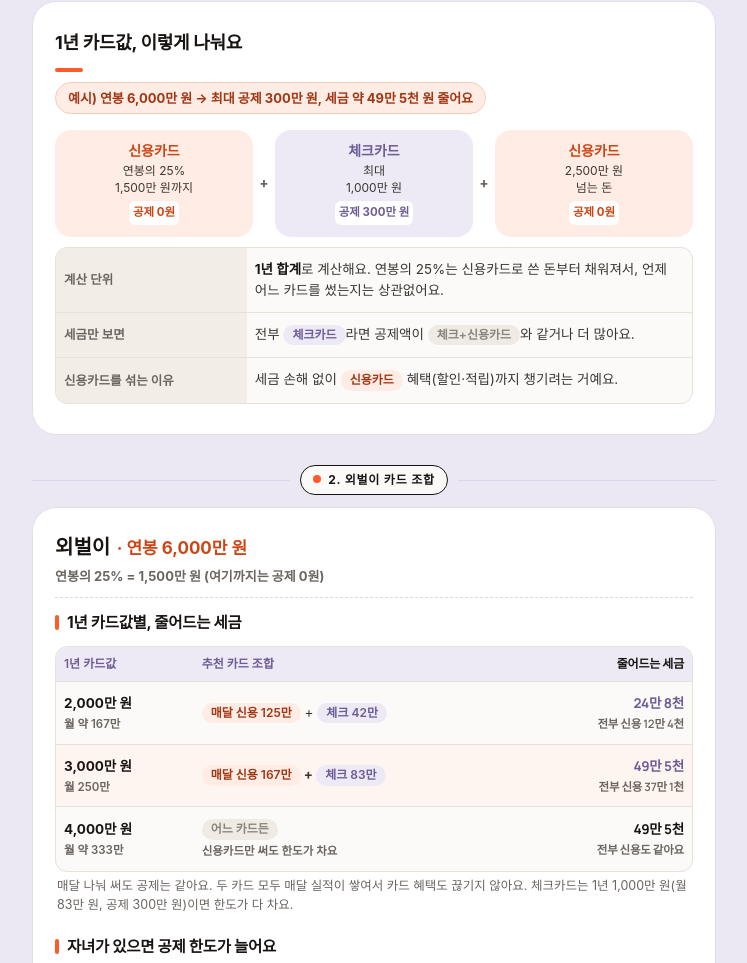
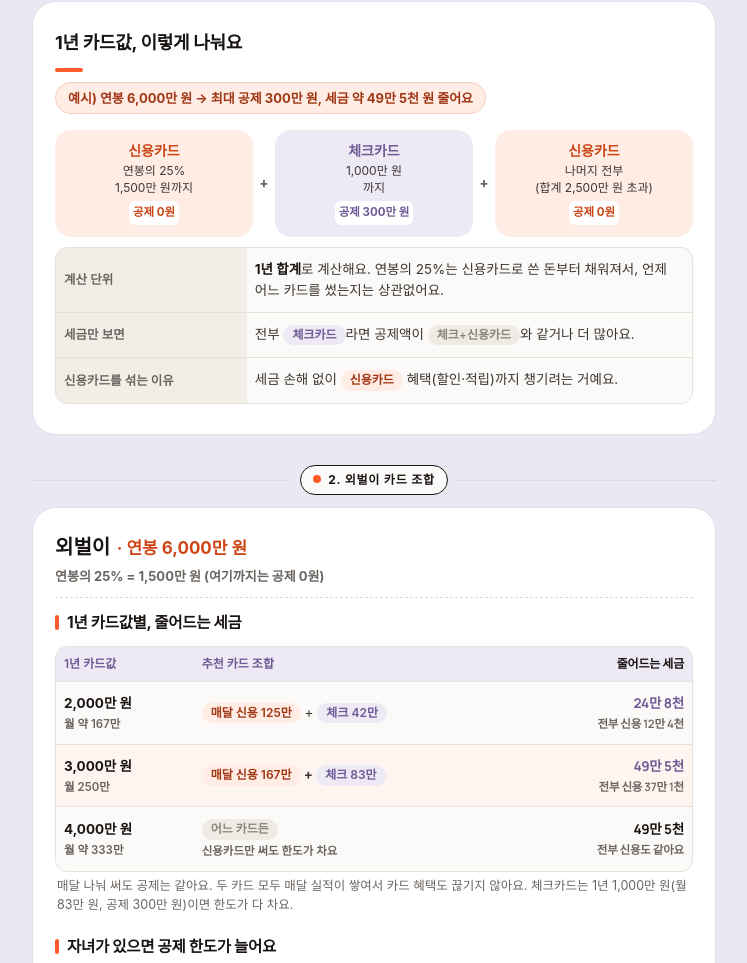
Before and after one commit to koowwook/chaehee, a plain HTML site: page 261120/index.html in a window 1280 px wide. Shown: the part 1931-2894 px from the top of the page, without its empty margins (266-1013 px from the left). Drawn offline with Linux system fonts and the light colour scheme; a web font is replaced by a local one.

Commit message:
Update 261120 guide: clarify amount split card
Co-Authored-By: Claude Opus 5.5 <noreply@anthropic.com>

```diff
--- a/261120/index.html
+++ b/261120/index.html
@@ -826,9 +826,9 @@ body{background:#ECE8F3!important}
     <div class="flow3">
       <div class="f cr"><b>신용카드</b><span>연봉의 25%<br>1,500만 원까지</span><small>공제 0원</small></div>
       <div class="ar">+</div>
-      <div class="f ck"><b>체크카드</b><span>최대<br>1,000만 원</span><small>공제 300만 원</small></div>
+      <div class="f ck"><b>체크카드</b><span>1,000만 원<br>까지</span><small>공제 300만 원</small></div>
       <div class="ar">+</div>
-      <div class="f cr"><b>신용카드</b><span>2,500만 원<br>넘는 돈</span><small>공제 0원</small></div>
+      <div class="f cr"><b>신용카드</b><span>나머지 전부<br>(합계 2,500만 원 초과)</span><small>공제 0원</small></div>
     </div>
     <table class="kt">
       <tr><td class="lab">계산 단위</td><td><b>1년 합계</b>로 계산해요. 연봉의 25%는 신용카드로 쓴 돈부터 채워져서, 언제 어느 카드를 썼는지는 상관없어요.</td></tr>
```
